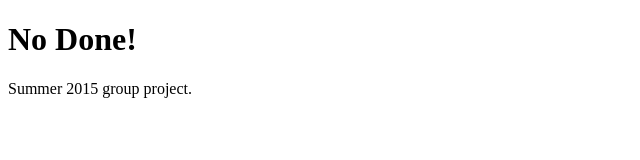
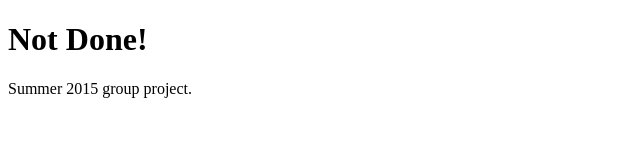
Before and after one commit to drnida/CoffeeCup, a plain HTML site: page index.html in a window 1280 px wide. Shown: the full height of the page, 0-640 px from the left. Drawn offline with nearby package versions, Linux system fonts and the light colour scheme.

Commit message:
fixed engrish issues :)

```diff
--- a/index.html
+++ b/index.html
@@ -10,7 +10,7 @@
 		<div class="container">
 
     		<div class="left">
-        		<h1>No Done!</h1>
+        		<h1>Not Done!</h1>
                 <section>
                     <div class="p_box">
                         <p id="contents">Summer 2015 group project.</p>
```
